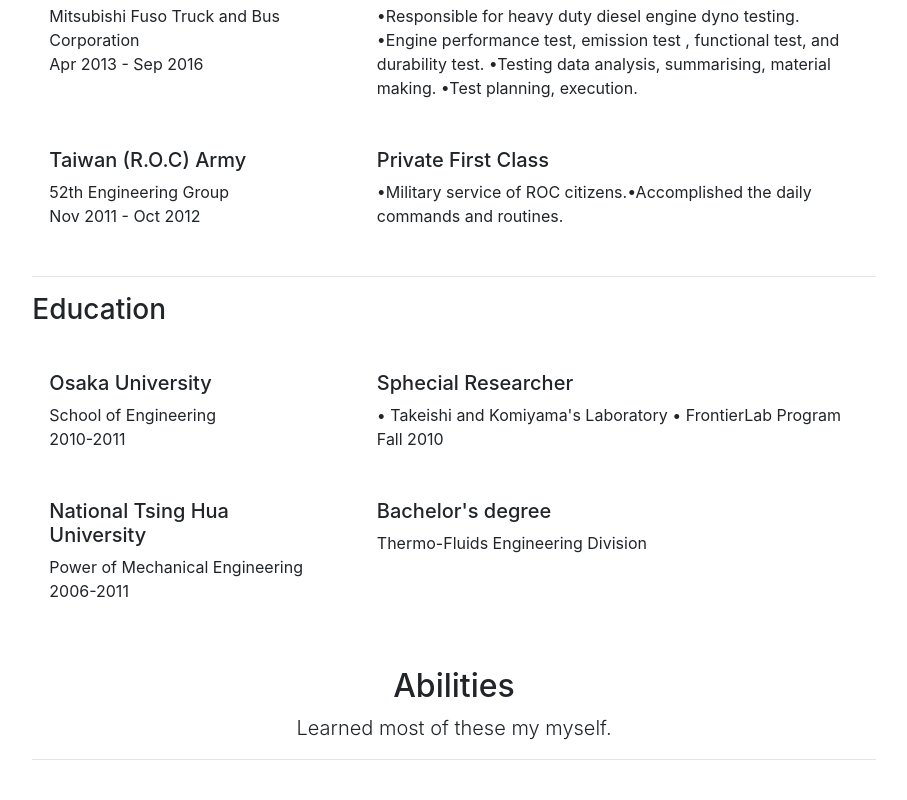
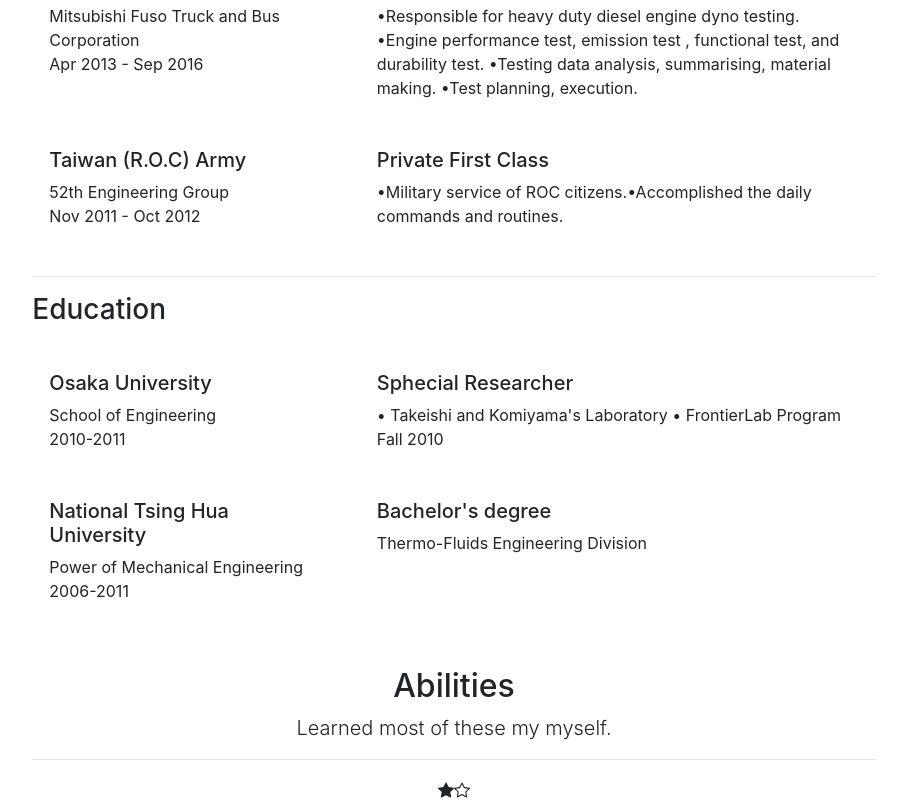
Before and after one commit to poyao-wang/my-web-app, a React (Create React App) app: page / in a window 1280 px wide. Shown: the part 1463-2263 px from the top of the page, without its empty margins (186-1093 px from the left). Before the commit the page ends 2239 px from the top, so only its background shows below. Built offline with nearby package versions, Linux system fonts and the light colour scheme.

Commit message:
Add Star icons

```diff
--- a/src/components/Abilities.jsx
+++ b/src/components/Abilities.jsx
@@ -1,5 +1,7 @@
 import React, { Component } from "react";
 import { Container, Row, Col, Image, Button } from "react-bootstrap";
+import StarFill from "./icons/StarFill";
+import Star from "./icons/Star";
 import "./Abilities.css";
 
 class Abilities extends Component {
@@ -21,6 +23,8 @@
             <h2>Abilities</h2>
             <p class="lead">Learned most of these my myself.</p>
             <hr className="abi-hr"></hr>
+            <StarFill />
+            <Star />
           </Col>
         </Row>
       </Container>
--- /dev/null
+++ b/src/components/icons/Star.jsx
@@ -0,0 +1,25 @@
+import React, { Component } from "react";
+
+class Star extends Component {
+  state = {};
+  render() {
+    return (
+      <svg
+        className="bi bi-star"
+        width="1em"
+        height="1em"
+        viewBox="0 0 16 16"
+        fill="currentColor"
+        xmlns="http://www.w3.org/2000/svg"
+      >
+        <path
+          fill-rule="evenodd"
+          d="M2.866 14.85c-.078.444.36.791.746.593l4.39-2.256 4.389 2.256c.386.198.824-.149.746-.592l-.83-4.73 3.523-3.356c.329-.314.158-.888-.283-.95l-4.898-.696L8.465.792a.513.513 0 00-.927 0L5.354 5.12l-4.898.696c-.441.062-.612.636-.283.95l3.523 3.356-.83 4.73zm4.905-2.767l-3.686 1.894.694-3.957a.565.565 0 00-.163-.505L1.71 6.745l4.052-.576a.525.525 0 00.393-.288l1.847-3.658 1.846 3.658a.525.525 0 00.393.288l4.052.575-2.906 2.77a.564.564 0 00-.163.506l.694 3.957-3.686-1.894a.503.503 0 00-.461 0z"
+          clip-rule="evenodd"
+        />
+      </svg>
+    );
+  }
+}
+
+export default Star;
--- /dev/null
+++ b/src/components/icons/StarFill.jsx
@@ -0,0 +1,21 @@
+import React, { Component } from "react";
+
+class StarFill extends Component {
+  state = {};
+  render() {
+    return (
+      <svg
+        className="bi bi-star-fill"
+        width="1em"
+        height="1em"
+        viewBox="0 0 16 16"
+        fill="currentColor"
+        xmlns="http://www.w3.org/2000/svg"
+      >
+        <path d="M3.612 15.443c-.386.198-.824-.149-.746-.592l.83-4.73L.173 6.765c-.329-.314-.158-.888.283-.95l4.898-.696L7.538.792c.197-.39.73-.39.927 0l2.184 4.327 4.898.696c.441.062.612.636.283.95l-3.523 3.356.83 4.73c.078.443-.36.79-.746.592L8 13.187l-4.389 2.256z" />
+      </svg>
+    );
+  }
+}
+
+export default StarFill;
```
